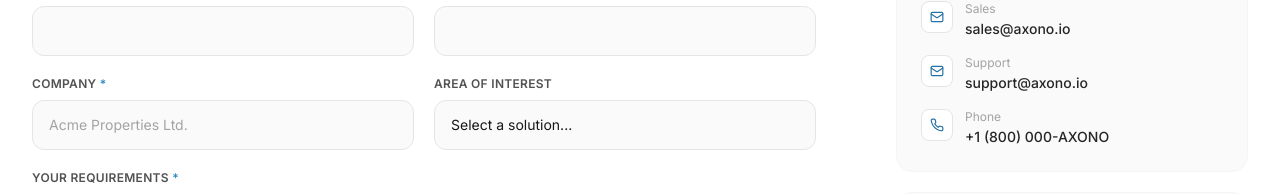
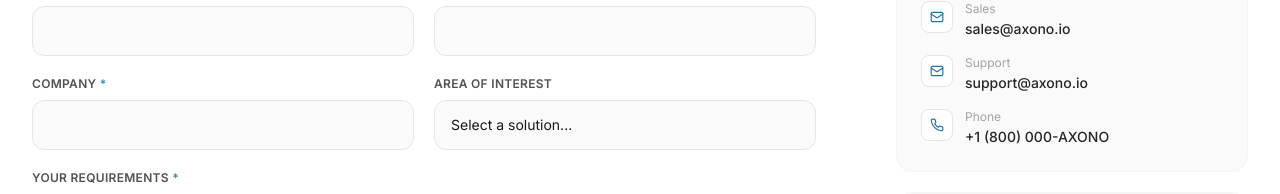
Before and after one commit to mahadevaxono/web---Copy, a React (Vite) app: page /contact in a window 1280 px wide. Shown: the part 741-935 px from the top of the page. Built offline with nearby package versions, Linux system fonts and the light colour scheme.

Commit message:
Updated Contact.tsx

```diff
--- a/src/pages/Contact.tsx
+++ b/src/pages/Contact.tsx
@@ -108,7 +108,7 @@ export default function Contact() {
                         </label>
                         <input
                           required name="company" value={form.company} onChange={handleChange}
-                          placeholder="Acme Properties Ltd."
+
                           className={inputClass}
                         />
                       </div>
```
